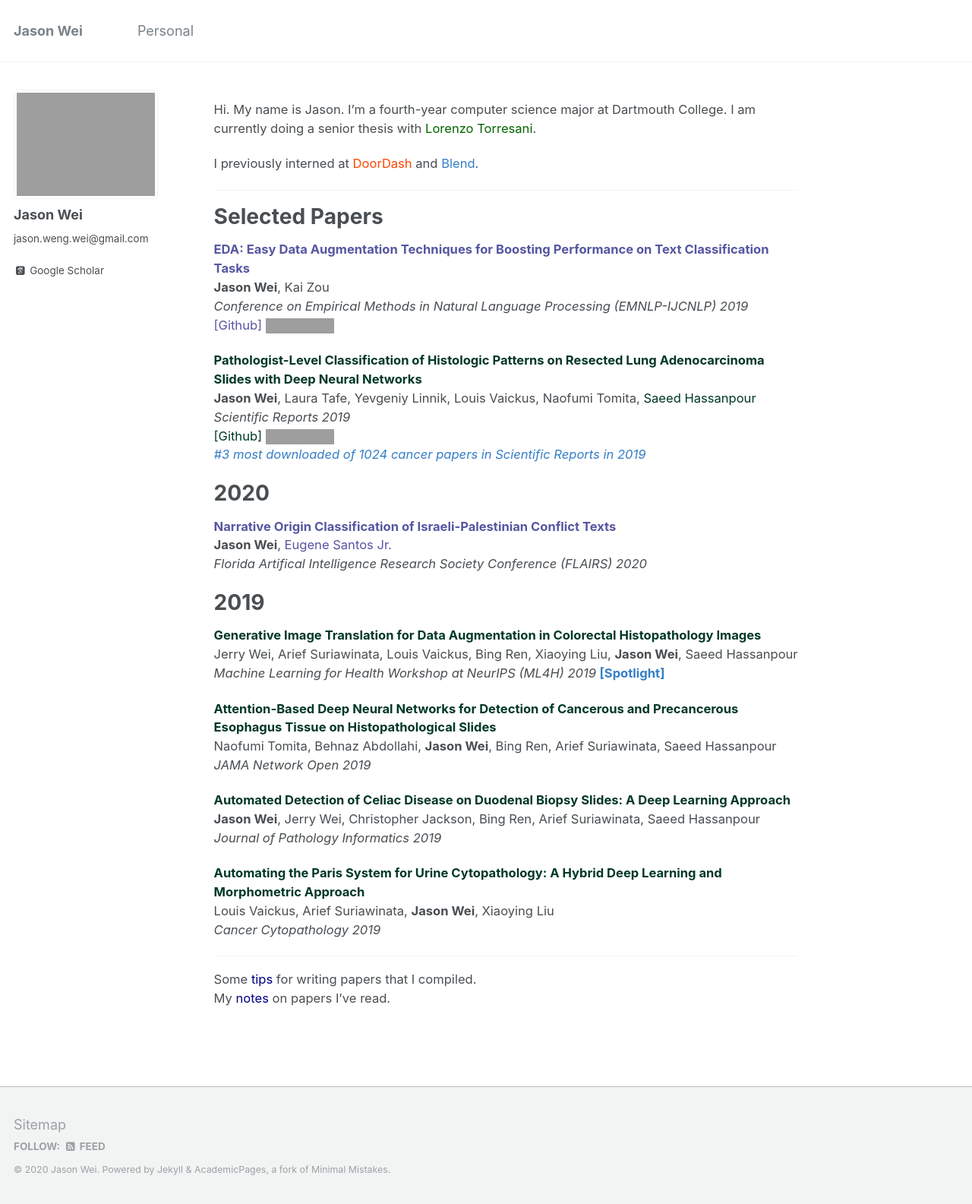
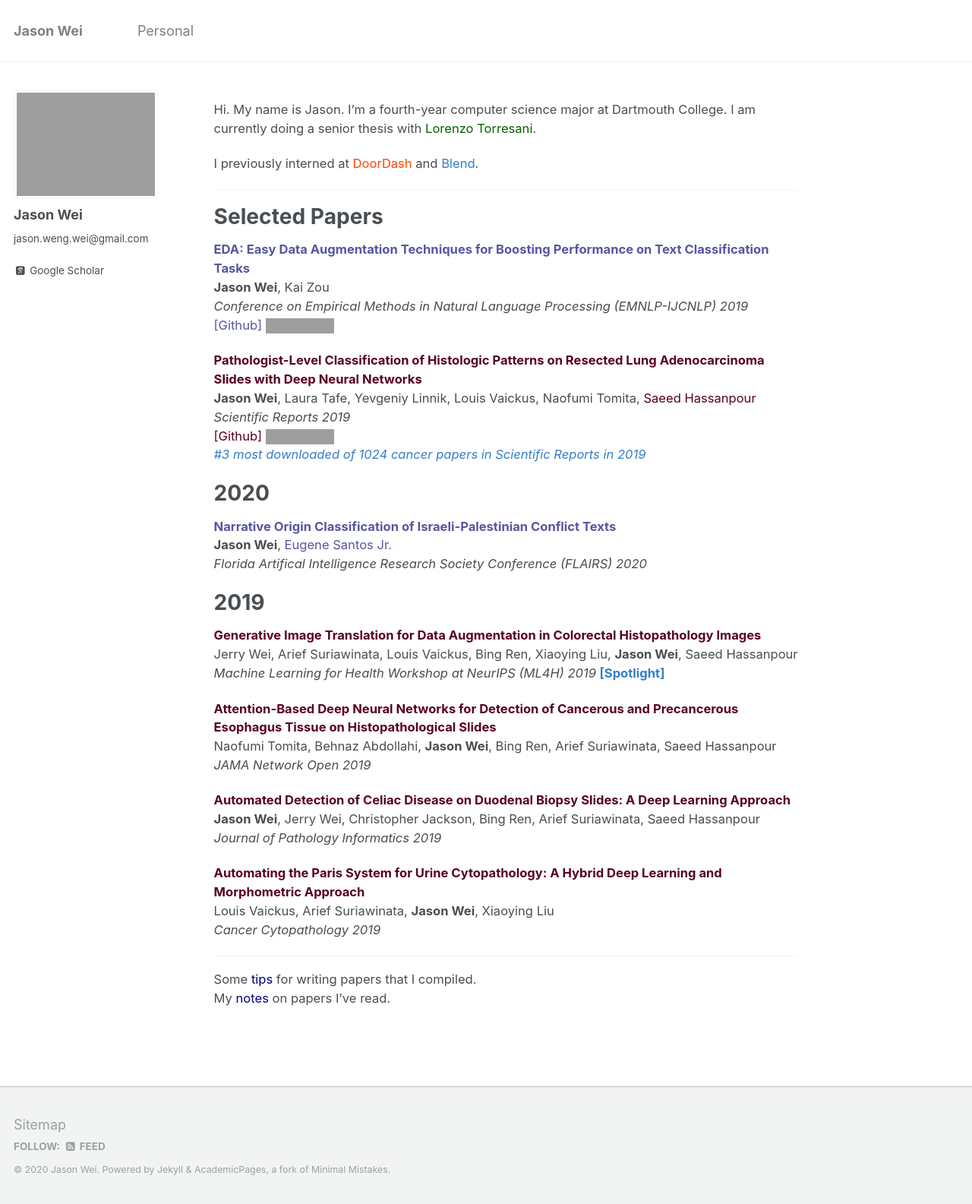
Before and after one commit to jasonwei20/jasonwei20.github.io, a Jekyll site: the page built from _pages/about.md, in a window 1280 px wide. Shown: the whole page at 76% size. Built offline with Jekyll 4.4.1, drawn with Linux system fonts in a browser that asks for light colours; some web fonts are replaced; grey boxes are pictures that could not be loaded.

Commit message:
add stuff

```diff
--- a/_pages/about.md
+++ b/_pages/about.md
@@ -22,10 +22,10 @@
 <a href="https://github.com/jasonwei20/eda_nlp" style="color:#5656a2" target="_blank">[Github]</a>
 <img height="16" src="https://img.shields.io/github/stars/jasonwei20/eda_nlp.svg?logo=github&logoColor=white&colorA=navy&link=https://github.com/jasonwei20/eda_nlp&link=https://github.com/jasonwei20/eda_nlp">
 
-<a href="https://www.nature.com/articles/s41598-019-40041-7" style="color:#003826" target="_blank"><b>Pathologist-Level Classification of Histologic Patterns on Resected Lung Adenocarcinoma Slides with Deep Neural Networks</b></a>
-**Jason Wei**, Laura Tafe, Yevgeniy Linnik, Louis Vaickus, Naofumi Tomita, <a href="https://www.hassanpourlab.com/" style="color:#003826" target="_blank">Saeed Hassanpour</a>
+<a href="https://www.nature.com/articles/s41598-019-40041-7" style="color:#590021" target="_blank"><b>Pathologist-Level Classification of Histologic Patterns on Resected Lung Adenocarcinoma Slides with Deep Neural Networks</b></a>
+**Jason Wei**, Laura Tafe, Yevgeniy Linnik, Louis Vaickus, Naofumi Tomita, <a href="https://www.hassanpourlab.com/" style="color:#590021" target="_blank">Saeed Hassanpour</a>
 *Scientific Reports 2019*
-<a href="https://github.com/BMIRDS/deepslide" style="color:#003826" target="_blank">[Github]</a>
+<a href="https://github.com/BMIRDS/deepslide" style="color:#590021" target="_blank">[Github]</a>
 <img height="16" src="https://img.shields.io/github/stars/BMIRDS/deepslide.svg?logo=github&logoColor=white&colorA=navy&link=https://github.com/BMIRDS/deepslide&link=https://github.com/BMIRDS/deepslide">
 <a href="https://www.nature.com/collections/ghegcgfbdi" style="color:#357EC7" target="_blank"><i>#3 most downloaded of 1024 cancer papers in Scientific Reports in 2019</i></a>
 
@@ -35,19 +35,19 @@
 *Florida Artifical Intelligence Research Society Conference (FLAIRS) 2020*
 
 # 2019
-<a href="https://arxiv.org/abs/1910.05827" style="color:#003826" target="_blank"><b>Generative Image Translation for Data Augmentation in Colorectal Histopathology Images</b></a>
+<a href="https://arxiv.org/abs/1910.05827" style="color:#590021" target="_blank"><b>Generative Image Translation for Data Augmentation in Colorectal Histopathology Images</b></a>
 Jerry Wei, Arief Suriawinata, Louis Vaickus, Bing Ren, Xiaoying Liu, **Jason Wei**, Saeed Hassanpour
 *Machine Learning for Health Workshop at NeurIPS (ML4H) 2019* <a href="https://slideslive.com/38923239/spotlight-paper-talks?t=1095" style="color:#357EC7" target="_blank"><b>[Spotlight]</b></a>
 
-<a href="https://jamanetwork.com/journals/jamanetworkopen/fullarticle/2753982" style="color:#003826" target="_blank"><b>Attention-Based Deep Neural Networks for Detection of Cancerous and Precancerous Esophagus Tissue on Histopathological Slides</b></a>
+<a href="https://jamanetwork.com/journals/jamanetworkopen/fullarticle/2753982" style="color:#590021" target="_blank"><b>Attention-Based Deep Neural Networks for Detection of Cancerous and Precancerous Esophagus Tissue on Histopathological Slides</b></a>
 Naofumi Tomita, Behnaz Abdollahi, **Jason Wei**, Bing Ren, Arief Suriawinata, Saeed Hassanpour
 *JAMA Network Open 2019*
 
-<a href="http://www.jpathinformatics.org/article.asp?issn=2153-3539;year=2019;volume=10;issue=1;spage=7;epage=7;aulast=Wei" style="color:#003826" target="_blank"><b>Automated Detection of Celiac Disease on Duodenal Biopsy Slides: A Deep Learning Approach</b></a>
+<a href="http://www.jpathinformatics.org/article.asp?issn=2153-3539;year=2019;volume=10;issue=1;spage=7;epage=7;aulast=Wei" style="color:#590021" target="_blank"><b>Automated Detection of Celiac Disease on Duodenal Biopsy Slides: A Deep Learning Approach</b></a>
 **Jason Wei**, Jerry Wei, Christopher Jackson, Bing Ren, Arief Suriawinata, Saeed Hassanpour
 *Journal of Pathology Informatics 2019*
 
-<a href="https://onlinelibrary.wiley.com/doi/abs/10.1002/cncy.22099" style="color:#003826" target="_blank"><b>Automating the Paris System for Urine Cytopathology: A Hybrid Deep Learning and Morphometric Approach</b></a>
+<a href="https://onlinelibrary.wiley.com/doi/abs/10.1002/cncy.22099" style="color:#590021" target="_blank"><b>Automating the Paris System for Urine Cytopathology: A Hybrid Deep Learning and Morphometric Approach</b></a>
 Louis Vaickus, Arief Suriawinata, **Jason Wei**, Xiaoying Liu
 *Cancer Cytopathology 2019*
 
```
